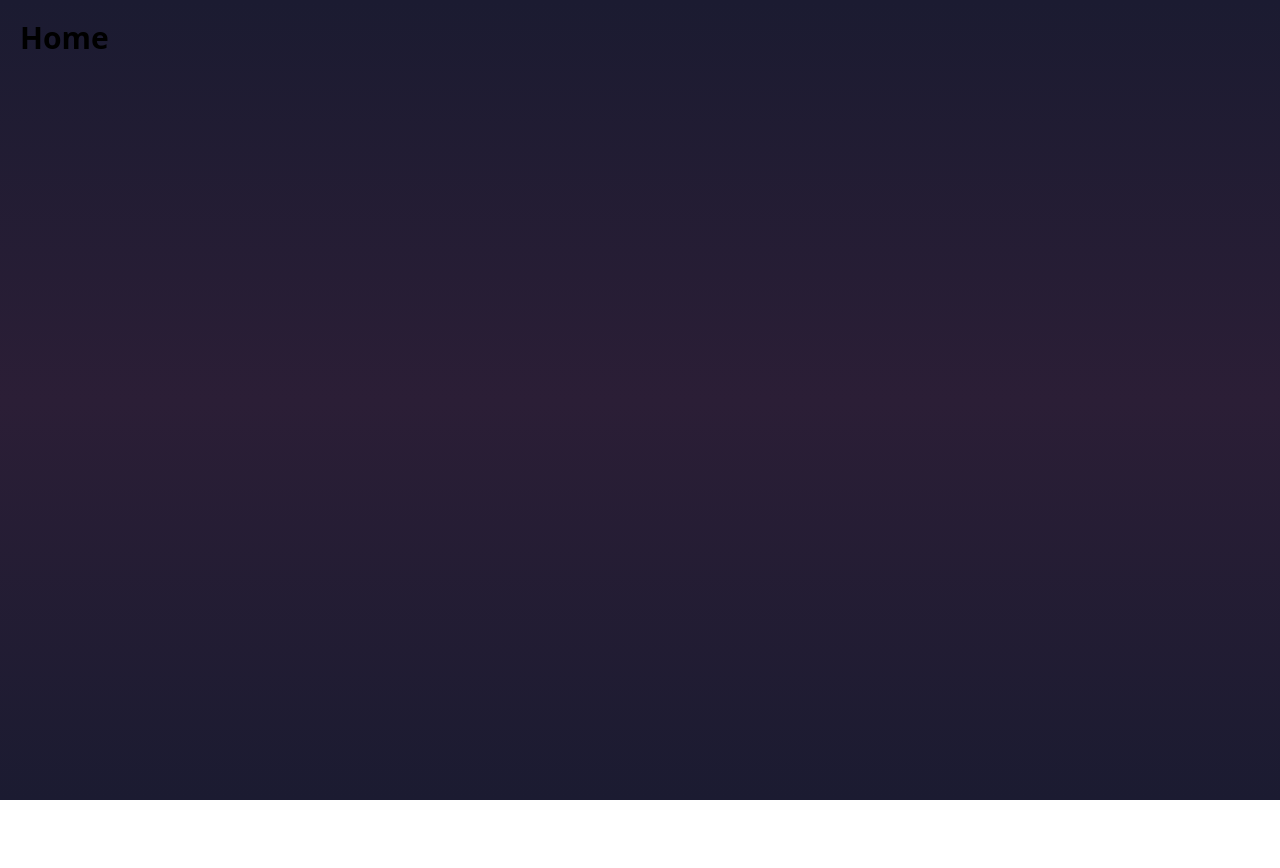
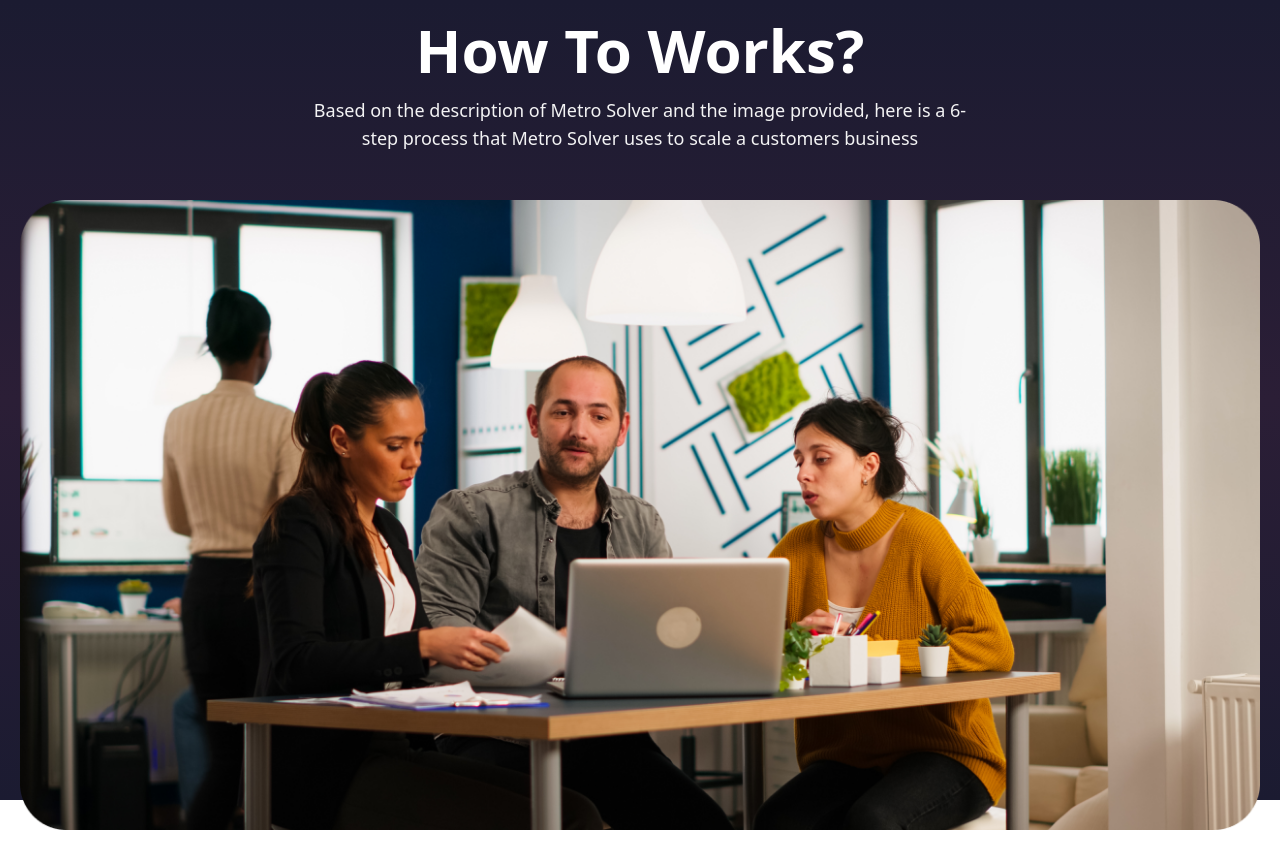
Before and after one commit to HumayunKabirSobuj/metro-solver, a React (Vite) app: page / in a window 1280 px wide. Shown: the top 868 px of the page. Before the commit the page ends 800 px from the top, so only its background shows below. Built offline with nearby package versions, Linux system fonts and the light colour scheme.

Commit message:
how to work section running

```diff
--- /dev/null
+++ b/src/HomePageComponent/HowToWorks.jsx
@@ -0,0 +1,20 @@
+import vid from "../assets/vid.png";
+const HowToWorks = () => {
+  return (
+    <div>
+      <div className="text-center">
+        <h2 className="text-6xl font-semibold text-white">How To Works?</h2>
+        <p className="text-[#F3F3F4] text-lg font-normal mt-4 w-[40rem]]">
+          Based on the description of Metro Solver and the image provided, here
+          is a 6- <br />step process that Metro Solver uses to scale a customers
+          business
+        </p>
+      </div>
+      <div className="flex justify-center py-12">
+        <img src={vid} alt="vid" />
+      </div>
+    </div>
+  );
+};
+
+export default HowToWorks;
--- a/src/Pages/Home.jsx
+++ b/src/Pages/Home.jsx
@@ -1,12 +1,13 @@
+import HowToWorks from '../HomePageComponent/HowToWorks';
 
 const Home = () => {
   return (
-    <div className='bg-custom-gradient'>
-      <div className='max-w-[1240px] mx-auto h-screen py-5'>
-        <h1 className='text-3xl font-bold '>Home</h1>
+    <div className="bg-custom-gradient">
+      <div className="max-w-[1240px] mx-auto h-screen py-5">
+        <HowToWorks />
       </div>
     </div>
-  )
-}
+  );
+};
 
-export default Home
+export default Home;
```
Also changed, not shown: src/assets/vid.png (added).
